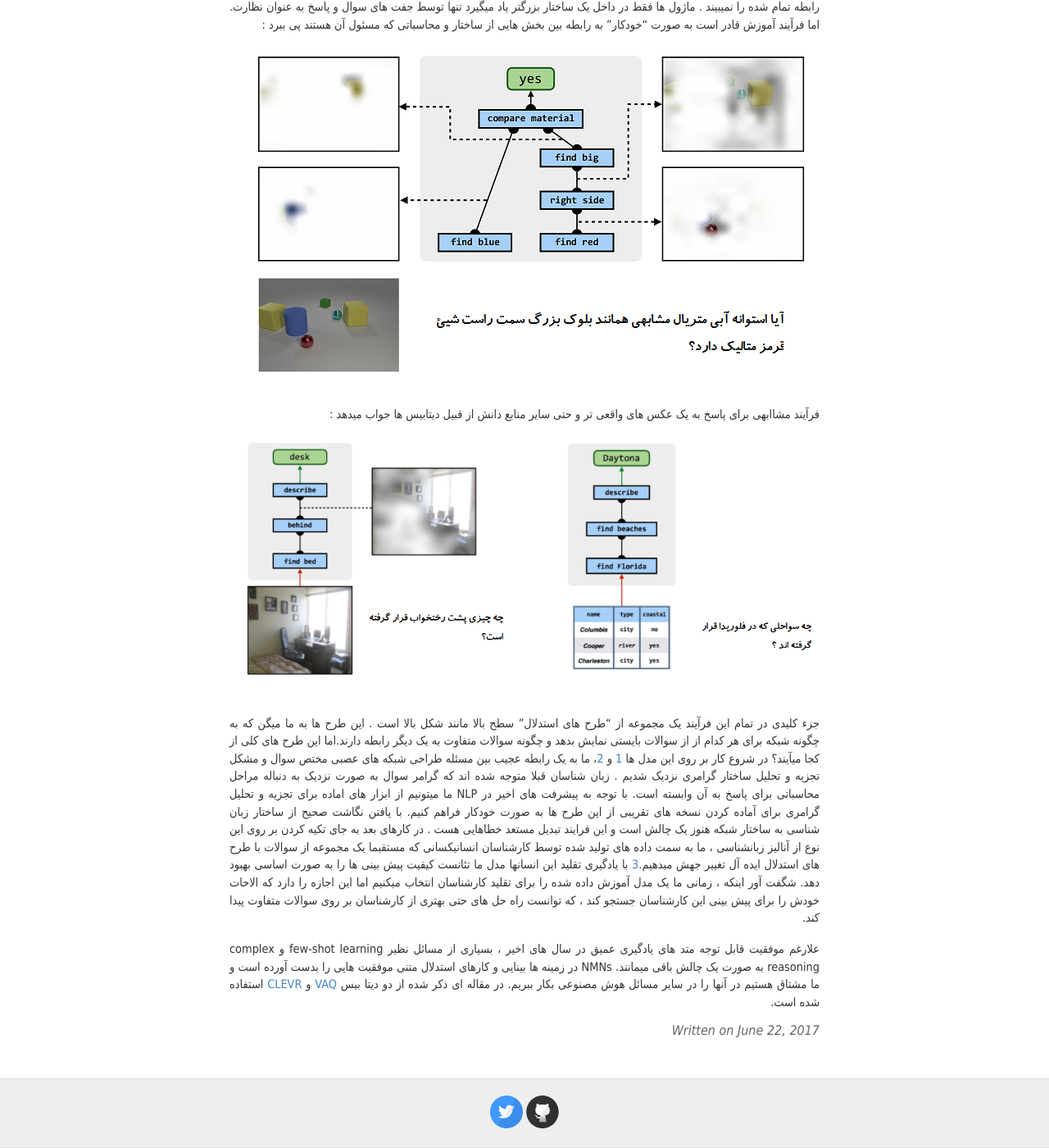
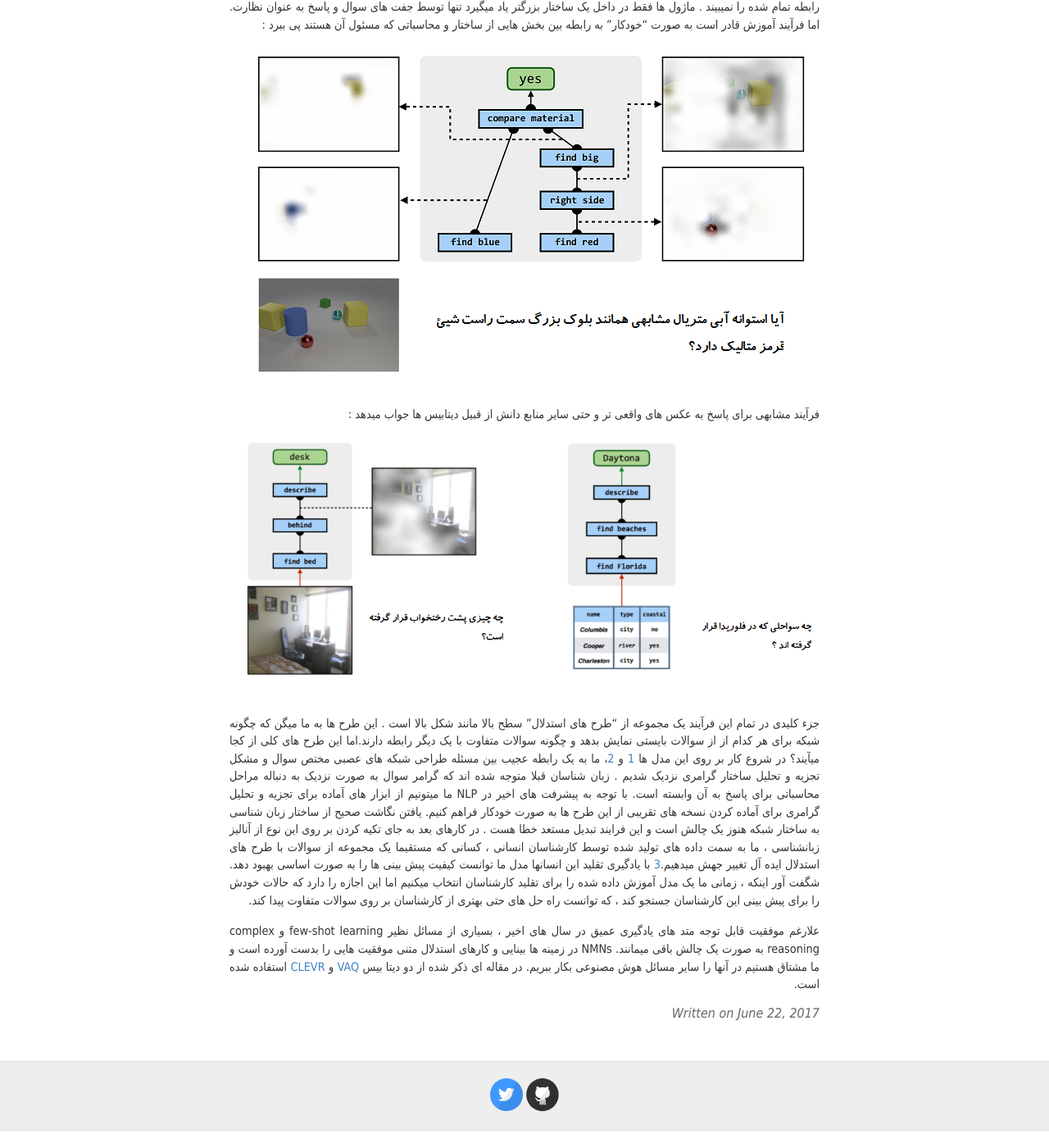
Before and after one commit to AlisterTA/alisterta.github.io, a Jekyll site: the page built from _posts/2017-06-22-یادگیری استدلال با استفاده از شبکه های ماژل عصبی.md, in a window 1280 px wide and 1400 px high, scrolled down 2908 px. Shown: the whole window at 82% size. Built offline with Jekyll 4.4.1, drawn with Linux system fonts in a browser that asks for light colours; comment, search, counter and statistics services are not loaded; after the commit the page ends 4287 px from its top, so only the background shows below that; some of the changed text lies outside the part shown.

Commit message:
Update 2017-06-22-یادگیری استدلال با استفاده از شبکه های ماژل عصبی.md

```diff
--- a/_posts/2017-06-22-یادگیری استدلال با استفاده از شبکه های ماژل عصبی.md
+++ b/_posts/2017-06-22-یادگیری استدلال با استفاده از شبکه های ماژل عصبی.md
@@ -20,7 +20,7 @@
 این یه محاسباتی پیچیده است ، محاسباتی که مختص سوال پرسیده شده است. سوالات متفاوت نیاز به مراحل مختلف استدلال برای حل شدن دارند.
 پارادایم رایج در یادگیری عمیق رویکرد one size fits all (یک سایز به اندازه همه) است : برای هر مسئله ای که ما در تلاش برای حل آن هستیم ، ما یک معماری ثابت را ایجاد میکنیم با این امید که بتواند ارتباطات بین ورودی و خروجی را استخراج کند و پارامتر هایی را برای مدل ثابت از داده های آموزش یاد بگیرد.
 
- اما استدلال های دنیای واقعی به این صورت کار نمیکند : این استدلال های شامل انواع متفاوتی از توانایی ها ، که از ترکیب روش های جدیدی برای هر چالش که ما به آن برمیخوریم است. چیزی که ما احتیاج داریم یک مدل است که به صورت پویا تعیین میکند که چگونه در مورد مسئله پیش روی آن استدلال کند ، یک شبکه که میتواند ساختار خود را در حال اجرا انتخاب کند . در این پست ما در مورد یک مجموعه جدید از مدل ها به نام **شبکه های ماژول عصبی** (NMNs) صحبت خواهیم کرد ، یک رویکرد انعطاف پذیر را برای حل مشکل در نظر میگیرد که یادیگیری عمیق را بسیار موثر تر میکند.
+ اما استدلال های دنیای واقعی به این صورت کار نمیکند : این استدلال های شامل انواع متفاوتی از توانایی ها ، که از ترکیب روش های جدیدی برای هر چالش که ما به آن برمیخوریم است. چیزی که ما احتیاج داریم یک مدل است که به صورت پویا تعیین میکند که چگونه در مورد مسئله پیش روی آن استدلال کند ، یک شبکه که میتواند ساختار خود را در حال اجرا انتخاب کند . در این پست ما در مورد یک مجموعه جدید از مدل ها به نام **شبکه های ماژول عصبی** [NMNs]( https://arxiv.org/abs/1511.02799) صحبت خواهیم کرد ، یک رویکرد انعطاف پذیر را برای حل مشکل در نظر میگیرد که یادیگیری عمیق را بسیار موثر تر میکند.
 
 پیش از این ، ما متوجه شدیم که مراحل مختلفی برای حل پاسخ دادن به سوال بالا وجود دارد : پیدا کردن یک استوانه آبی ، پیدا کردن شیی با اندازه مشابه و در نهایت مشخص کردن رنگ آن. این مراحل رو میشه به صورت زیر نشان داد :
 
@@ -43,13 +43,13 @@
 
 ![_config.yml]({{ site.baseurl }}/images/1/8.png)
 
-فرآیند مشاابهی برای پاسخ به یک عکس های واقعی تر و حتی سایر منابع دانش از قبیل دیتابیس ها   جواب میدهد :
+فرآیند مشابهی برای پاسخ به عکس های واقعی تر و حتی سایر منابع دانش از قبیل دیتابیس ها   جواب میدهد :
 
 ![_config.yml]({{ site.baseurl }}/images/1/9.png)
 
-جزء کلیدی در تمام این فرآیند یک مجموعه از “طرح های استدلال” سطح بالا مانند شکل بالا است . این طرح ها به ما میگن که به چگونه شبکه برای هر کدام از از سوالات بایستی نمایش بدهد و چگونه سوالات متفاوت به یک دیگر رابطه دارند.اما این طرح های کلی از کجا میآیند؟
-در شروع کار بر روی این مدل ها [1](https://arxiv.org/abs/1511.02799) و [2](https://arxiv.org/abs/1601.01705)، ما به یک رابطه عجیب بین مسئله طراحی شبکه های عصبی مختص سوال و مشکل تجزیه و تحلیل  ساختار گرامری نزدیک شدیم . زبان شناسان قبلا متوجه شده اند که گرامر سوال به صورت نزدیک به دنباله مراحل محاسباتی برای پاسخ به آن وابسته است.  با توجه به پیشرفت های اخیر در NLP ما میتونیم از ابزار های اماده برای تجزیه و تحلیل گرامری برای آماده کردن نسخه های تقریبی از این طرح ها به صورت خودکار فراهم کنیم.
-با یافتن نگاشت صحیح از ساختار زبان شناسی به ساختار شبکه هنوز یک چالش است و این فرایند تبدیل مستعد خطاهایی هست . در کارهای بعد به جای تکیه کردن بر روی این نوع از آنالیز زبانشناسی ، ما به سمت داده های تولید شده توسط کارشناسان انسانیکسانی که مستقیما یک مجموعه از سوالات با طرح های استدلال ایده آل تغییر جهش میدهیم.[3]( https://arxiv.org/abs/1611.09978) با یادگیری تقلید این انسانها مدل ما تئانست کیفیت پیش بینی ها را به صورت اساسی بهبود دهد. شگفت آور اینکه ، زمانی ما یک مدل آموزش داده شده را برای تقلید کارشناسان انتخاب میکنیم اما این اجازه را دارد که الاحات خودش را برای پیش بینی این کارشناسان جستجو کند ، که توانست راه حل های حتی بهتری از کارشناسان بر روی سوالات متفاوت پیدا کند.
+جزء کلیدی در تمام این فرآیند یک مجموعه از “طرح های استدلال” سطح بالا مانند شکل بالا است . این طرح ها به ما میگن که چگونه شبکه برای هر کدام از از سوالات بایستی نمایش بدهد و چگونه سوالات متفاوت با یک دیگر رابطه دارند.اما این طرح های کلی از کجا میآیند؟
+در شروع کار بر روی این مدل ها [1](https://arxiv.org/abs/1511.02799) و [2](https://arxiv.org/abs/1601.01705)، ما به یک رابطه عجیب بین مسئله طراحی شبکه های عصبی مختص سوال و مشکل تجزیه و تحلیل  ساختار گرامری نزدیک شدیم . زبان شناسان قبلا متوجه شده اند که گرامر سوال به صورت نزدیک به دنباله مراحل محاسباتی برای پاسخ به آن وابسته است.  با توجه به پیشرفت های اخیر در NLP ما میتونیم از ابزار های آماده برای تجزیه و تحلیل گرامری برای آماده کردن نسخه های تقریبی از این طرح ها به صورت خودکار فراهم کنیم.
+یافتن نگاشت صحیح از ساختار زبان شناسی به ساختار شبکه هنوز یک چالش است و این فرایند تبدیل مستعد خطا هست . در کارهای بعد به جای تکیه کردن بر روی این نوع از آنالیز زبانشناسی ، ما به سمت داده های تولید شده توسط کارشناسان انسانی ، کسانی که مستقیما یک مجموعه از سوالات با طرح های استدلال ایده آل تغییر جهش میدهیم.[3]( https://arxiv.org/abs/1611.09978) با یادگیری تقلید این انسانها مدل ما توانست کیفیت پیش بینی ها را به صورت اساسی بهبود دهد. شگفت آور اینکه ، زمانی ما یک مدل آموزش داده شده را برای تقلید کارشناسان انتخاب میکنیم اما این اجازه را دارد که حالات خودش را برای پیش بینی این کارشناسان جستجو کند ، که توانست راه حل های حتی بهتری از کارشناسان بر روی سوالات متفاوت پیدا کند.
 
-علارغم موفقیت قابل توجه متد های یادگیری عمیق در سال های اخیر ، بسیاری از مسائل نظیر  few-shot learning و complex reasoning به صورت یک چالش باقی میمانند. NMNs در زمینه ها بینایی و کارهای استدلال متنی موفقیت هایی را بدست آورده است و ما مشتاق هستیم در آنها را در سایر  مسائل هوش مصنوعی بکار ببریم.
+علارغم موفقیت قابل توجه متد های یادگیری عمیق در سال های اخیر ، بسیاری از مسائل نظیر  few-shot learning و complex reasoning به صورت یک چالش باقی میمانند. NMNs در زمینه ها بینایی و کارهای استدلال متنی موفقیت هایی را بدست آورده است و ما مشتاق هستیم در آنها را سایر مسائل هوش مصنوعی بکار ببریم.
 در مقاله ای ذکر شده از دو دیتا بیس [VAQ]( http://www.visualqa.org/) و [CLEVR](http://cs.stanford.edu/people/jcjohns/clevr/) استفاده شده است.
```
